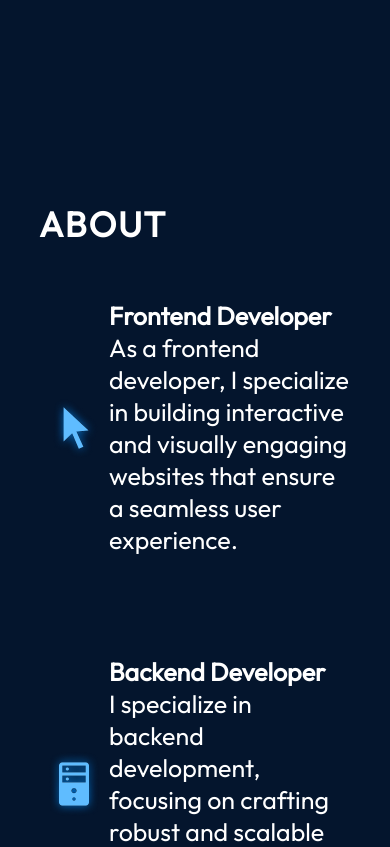
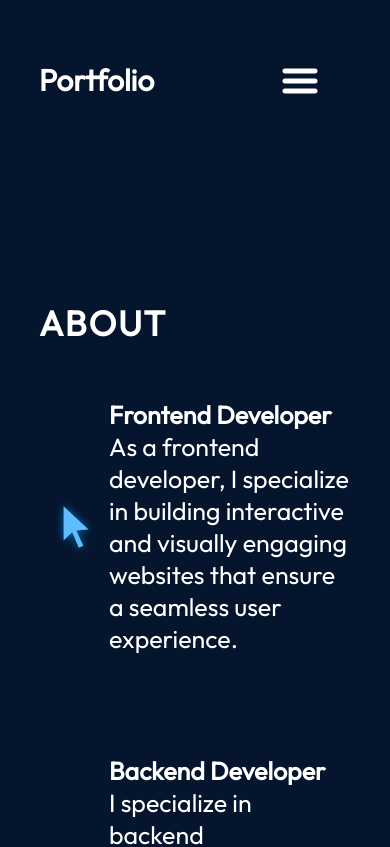
Before and after one commit to andersonasprilla/React_Portfolio, a React (Vite) app: page / in a window 390 px wide. Shown: the top 847 px of the page. Built offline with nearby package versions, Linux system fonts and the light colour scheme.

Commit message:
add navbar

```diff
--- a/src/App.jsx
+++ b/src/App.jsx
@@ -3,14 +3,14 @@
 // import { Contact } from "./components/Contact/Contact";
 // import { Experience } from "./components/Experience/Experience";
 // import { Hero } from "./components/Hero/Hero";
-// import { Navbar } from "./components/Navbar/Navbar";
+import { Navbar } from "./components/Navbar/Navbar";
 // import { Projects } from "./components/Projects/Projects";
 
 function App() {
   return (
     <div className={styles.App}>
-      {/* <Navbar />
-      <Hero /> */}
+      {<Navbar />
+      /* <Hero /> */}
       <About />
       {/* <Experience />
       <Projects />
--- /dev/null
+++ b/src/components/Navbar/Navbar.jsx
@@ -0,0 +1,45 @@
+import React, { useState } from "react";
+
+import styles from "./Navbar.module.css";
+import { getImageUrl } from "../../../utils";
+
+export const Navbar = () => {
+  const [menuOpen, setMenuOpen] = useState(false);
+
+  return (
+    <nav className={styles.navbar}>
+      <a className={styles.title} href="/">
+        Portfolio
+      </a>
+      <div className={styles.menu}>
+        <img
+          className={styles.menuBtn}
+          src={
+            menuOpen
+              ? getImageUrl("nav/closeIcon.png")
+              : getImageUrl("nav/menuIcon.png")
+          }
+          alt="menu-button"
+          onClick={() => setMenuOpen(!menuOpen)}
+        />
+        <ul
+          className={`${styles.menuItems} ${menuOpen && styles.menuOpen}`}
+          onClick={() => setMenuOpen(false)}
+        >
+          <li>
+            <a href="#about">About</a>
+          </li>
+          <li>
+            <a href="#experience">Experience</a>
+          </li>
+          <li>
+            <a href="#projects">Projects</a>
+          </li>
+          <li>
+            <a href="#contact">Contact</a>
+          </li>
+        </ul>
+      </div>
+    </nav>
+  );
+};
--- /dev/null
+++ b/src/components/Navbar/Navbar.module.css
@@ -0,0 +1,82 @@
+@import "../../vars.css";
+
+.navbar {
+  position: relative;
+  display: flex;
+  align-items: center;
+  justify-content: space-between;
+  padding-top: 61px;
+  z-index: 2;
+  margin: 0 10%;
+}
+
+.title {
+  font-size: 30px;
+  font-weight: 600;
+  text-decoration: none;
+  color: var(--color-text);
+}
+
+
+.menuBtn {
+  display: none;
+}
+
+.menu {
+  display: flex;
+}
+
+.menuItems {
+  display: flex;
+  gap: 47px;
+  list-style: none;
+}
+
+.menuItems a {
+  font-size: 25px;
+  color: var(--color-text);
+  text-decoration: none;
+}
+
+@media screen and (max-width: 830px) {
+  .navbar {
+    flex-direction: column;
+    align-items: flex-start;
+  }
+
+  .menu {
+    position: absolute;
+    right: 0;
+    margin-right: 10%;
+    flex-direction: column;
+    align-items: flex-end;
+    gap: 11px;
+    z-index: 3;
+  }
+
+  .menuBtn {
+    display: block;
+    cursor: pointer;
+  }
+
+  .menuItems {
+    display: none;
+    flex-direction: column;
+    align-items: center;
+    gap: 13px;
+    border-radius: 10px;
+    background: rgb(25, 55, 109);
+    background: linear-gradient(
+      0deg,
+      rgba(25, 55, 109, 0.2) 0%,
+      rgba(25, 55, 109, 1) 100%
+    );
+    padding: 24px 33px;
+    box-shadow: 0 0 4px 0 rgba(0, 0, 0, 0.25);
+  }
+
+  .menuOpen {
+    display: flex;
+    z-index: 1;
+  }
+}
```
